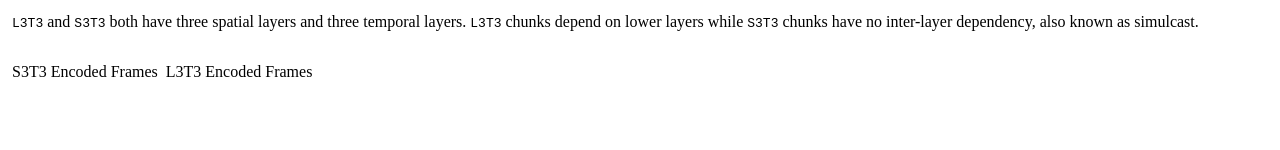
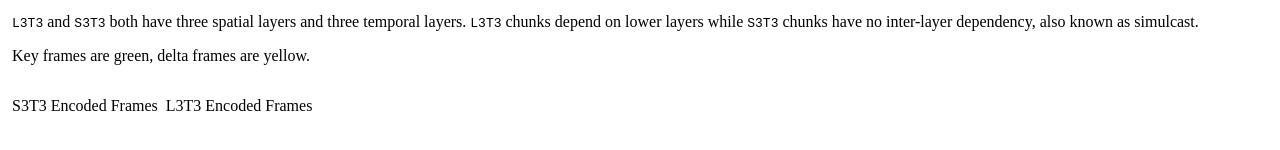
Before and after one commit to hypervideo/svc-taco, a plain HTML site: page index.html in a window 1280 px wide. Shown: the part 476-626 px from the top of the page. Drawn offline with Linux system fonts and the light colour scheme.

Commit message:
Pass frame data to main thread

```diff
--- a/index.html
+++ b/index.html
@@ -142,6 +142,10 @@
         dependency, also known as simulcast.
     </p>
 
+    <p>
+        Key frames are green, delta frames are yellow.
+    </p>
+
     <div style="display: flex; ">
         <div style="margin-right: 8px">
             <div>
--- a/js/worker.js
+++ b/js/worker.js
@@ -83,6 +83,7 @@ async function handleTransform(operation, readable, writable) {
                     timestamp,
                     spatialIndex,
                     temporalIndex,
+                    data,
                     size,
                     type,
                 });
@@ -111,6 +112,7 @@ async function handleTransform(operation, readable, writable) {
                     timestamp,
                     spatialIndex,
                     temporalIndex,
+                    data,
                     size,
                     type,
                 });
```
